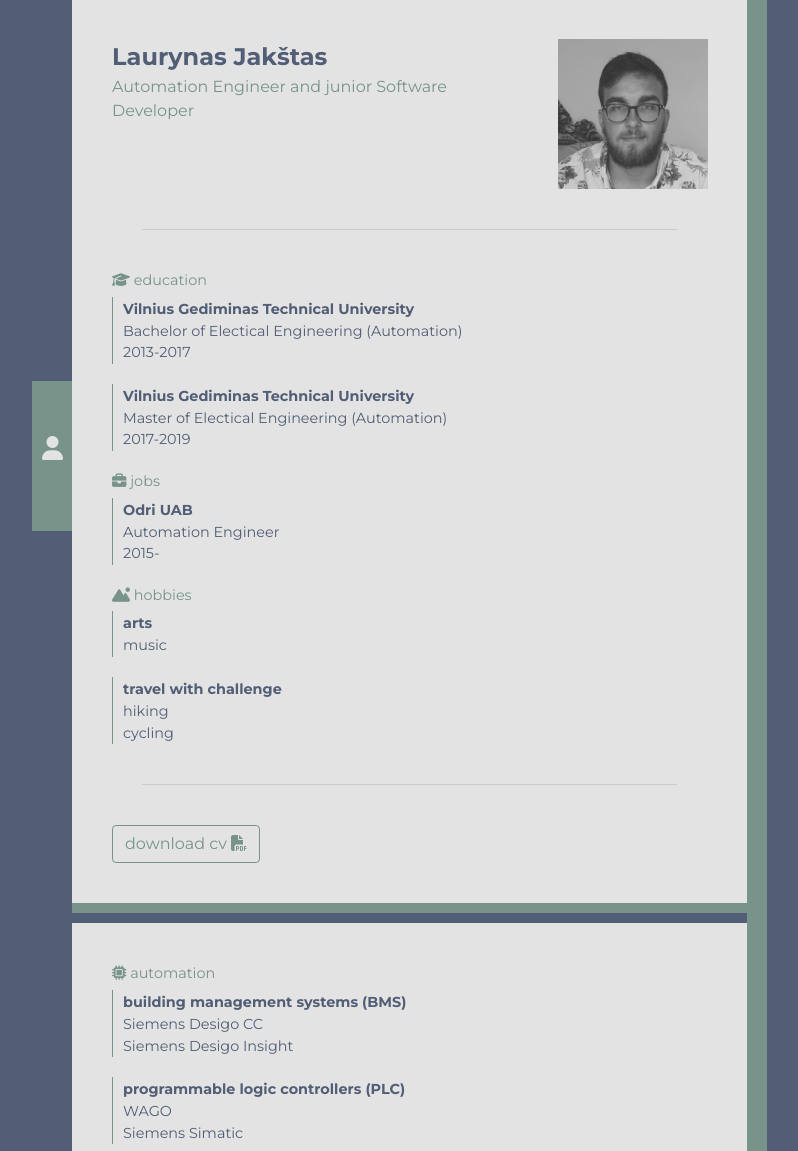
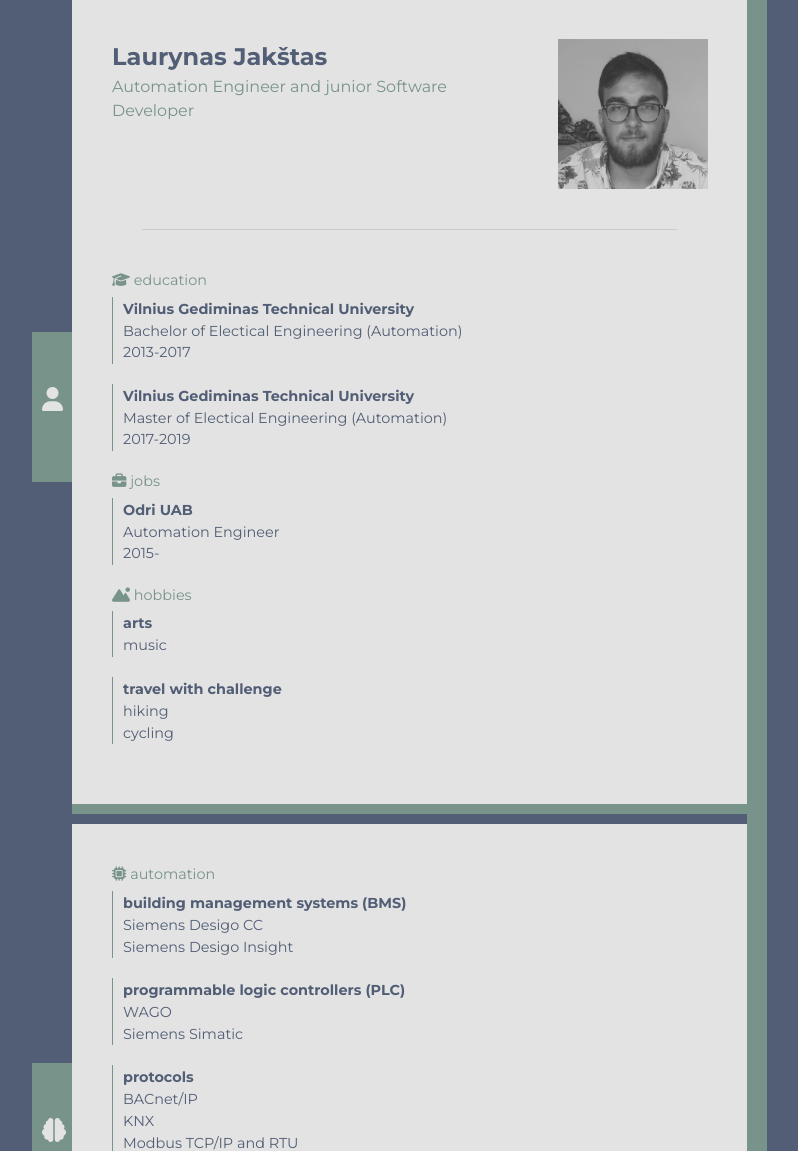
Before and after one commit to jaklau/portfolio, a Flask app: page / in a window 1280 px wide. Shown: the part 157-1308 px from the top of the page, without its empty margins (228-1026 px from the left). Run offline with Flask 2, Linux system fonts and the light colour scheme; some libraries are stand-ins or nearby versions.

Commit message:
Initial commit

```diff
--- a/templates/index.html
+++ b/templates/index.html
@@ -115,8 +115,6 @@
                             <p class="about-item-subtext">hiking</p>
                             <p class="about-item-subtext">cycling</p>
                         </div>
-                        <hr>
-                        <button type="button" class="btn btn-outline-secondary">download cv <i class="fa-solid fa-file-pdf"></i></button>
                     </div>
                 </div>
             </div>
```
